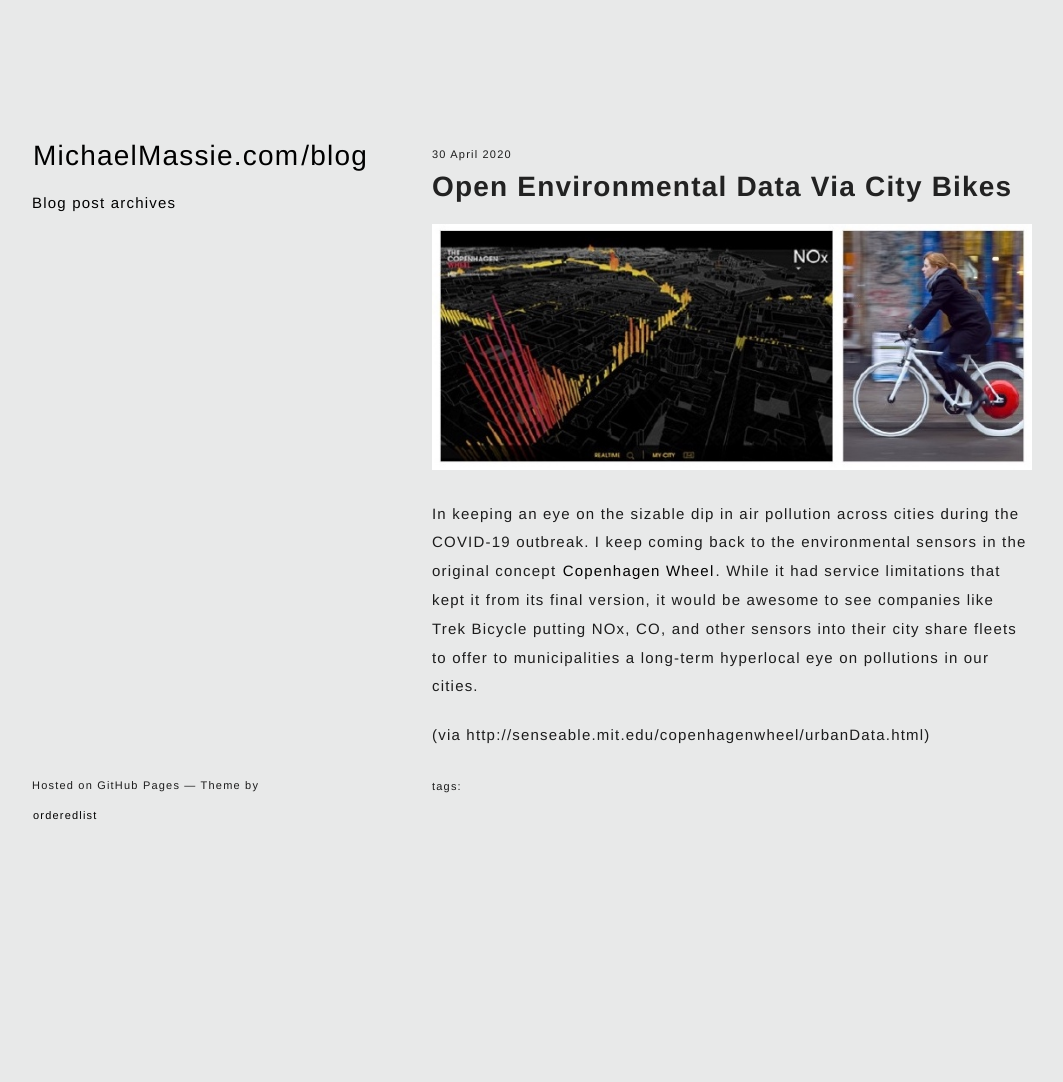
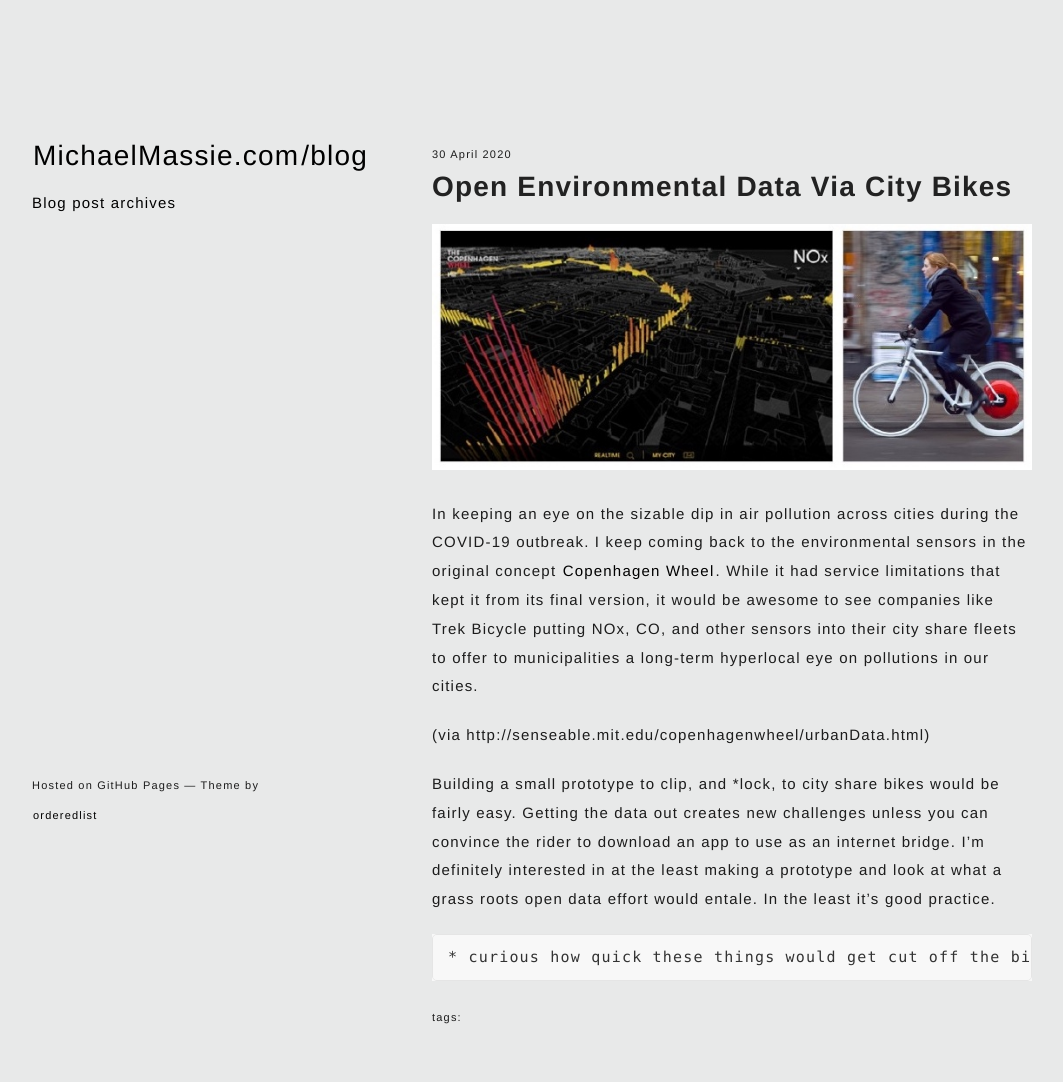
Before and after one commit to mmassie/mmassie.github.io, a Jekyll site: the page built from _posts/2020-04-30-Open-Environmental-Data-Via-City-Bikes.md, in a window 1280 px wide. Shown: the whole page, without its empty margins (108-1171 px from the left). Built offline with Jekyll 4.4.1, drawn with Linux system fonts in a browser that asks for light colours; before the commit the page ends 900 px from its top, so only the background shows below that.

Commit message:
blog update
forgot to push this up

```diff
--- a/_posts/2020-04-30-Open-Environmental-Data-Via-City-Bikes.md
+++ b/_posts/2020-04-30-Open-Environmental-Data-Via-City-Bikes.md
@@ -1,10 +1,14 @@
 ---
 layout: post
+image: https://michaelmassie.com/assets/img/sustainabilityBike.jpg
 ---
 ![Copenhagen Wheel](https://michaelmassie.com/assets/img/sustainabilityBike.jpg)
 
 
 In keeping an eye on the sizable dip in air pollution across cities during the COVID-19 outbreak. I keep coming back to the environmental sensors in the original concept [Copenhagen Wheel](http://senseable.mit.edu/copenhagenwheel/urbanData.html). While it had service limitations that kept it from its final version, it would be awesome to see companies like Trek Bicycle putting NOx, CO, and other sensors into their city share fleets to offer to municipalities a long-term hyperlocal eye on pollutions in our cities.
 
+(via http://senseable.mit.edu/copenhagenwheel/urbanData.html)
 
-(via http://senseable.mit.edu/copenhagenwheel/urbanData.html)
+Building a small prototype to clip, and *lock, to city share bikes would be fairly easy. Getting the data out creates new challenges unless you can convince the rider to download an app to use as an internet bridge. I'm definitely interested in at the least making a prototype and look at what a grass roots open data effort would entale. In the least it's good practice.
+
+    * curious how quick these things would get cut off the bikes by either the service techs or people looking to hack it for parts.
```
